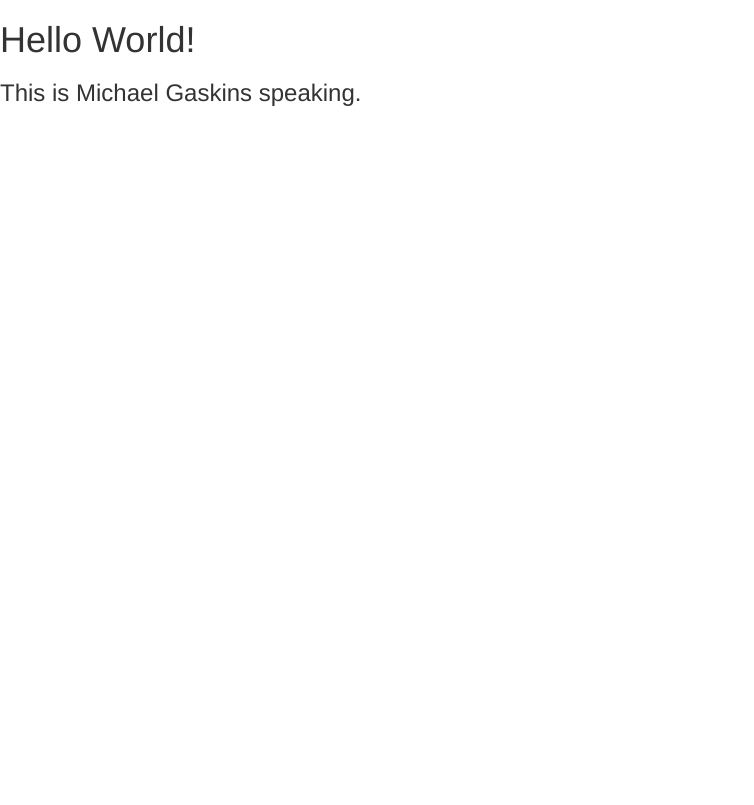
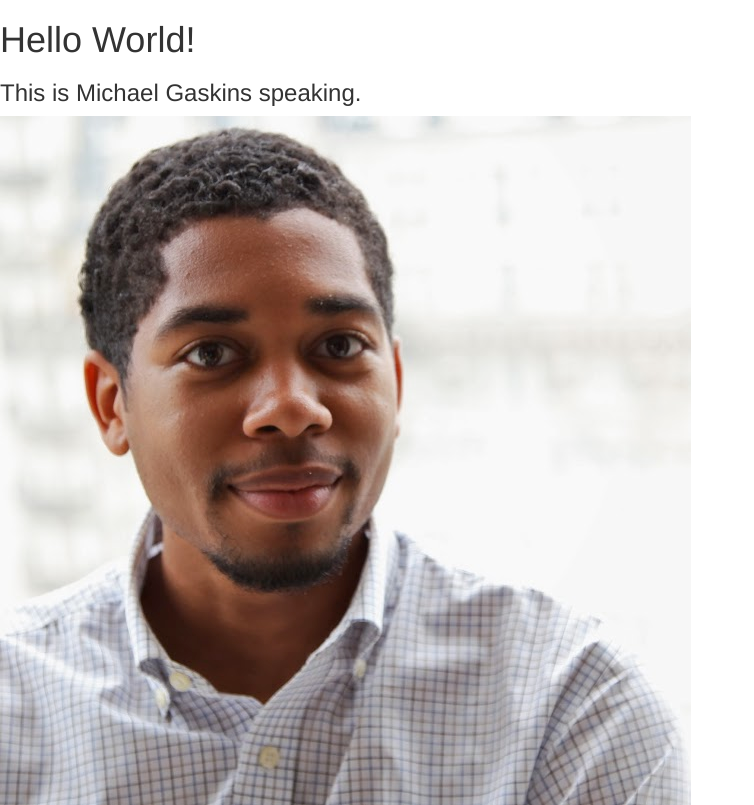
Before and after one commit to mwgaskins/mwgaskins.github.io, a plain HTML site: page index.html in a window 1280 px wide. Shown: the whole page, without its empty margins (0-754 px from the left). Drawn offline with Linux system fonts and the light colour scheme.

Commit message:
Add profile picture

```diff
--- a/index.html
+++ b/index.html
@@ -12,5 +12,6 @@
 	<body>
 		<h1>Hello World!</h1>
 		<h3>This is Michael Gaskins speaking.</h3>
+		<img src="img/Mike_G_profile.jpg">
 	</body>
 </html>
```
